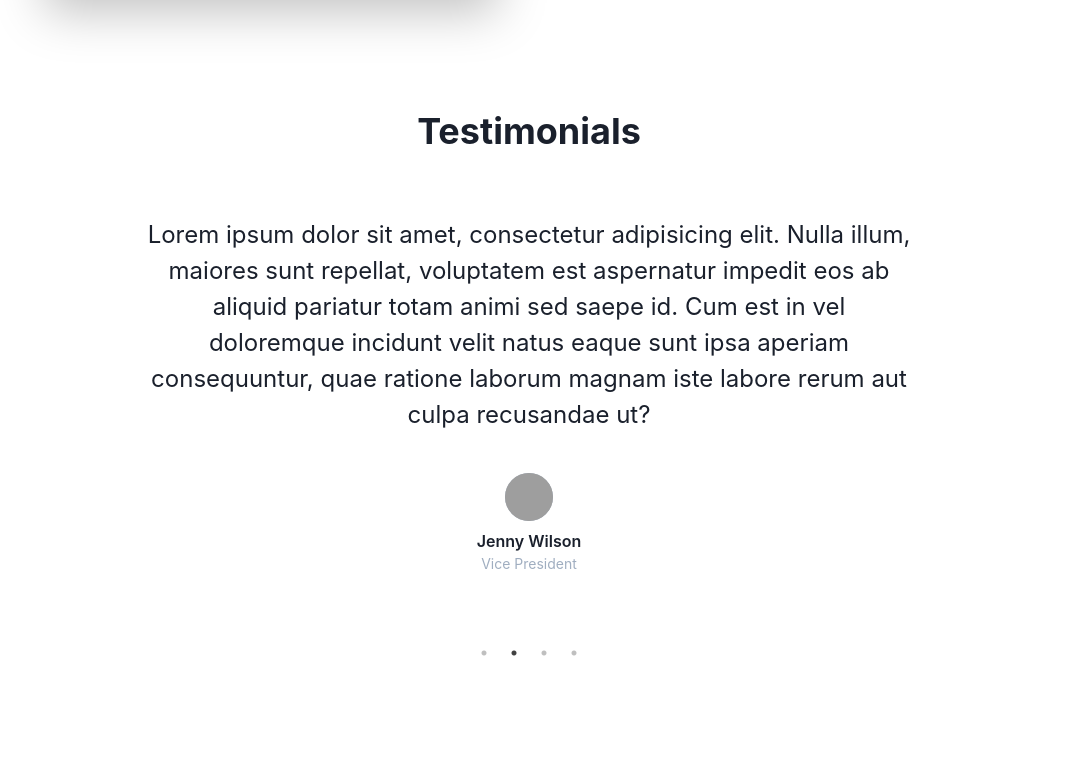
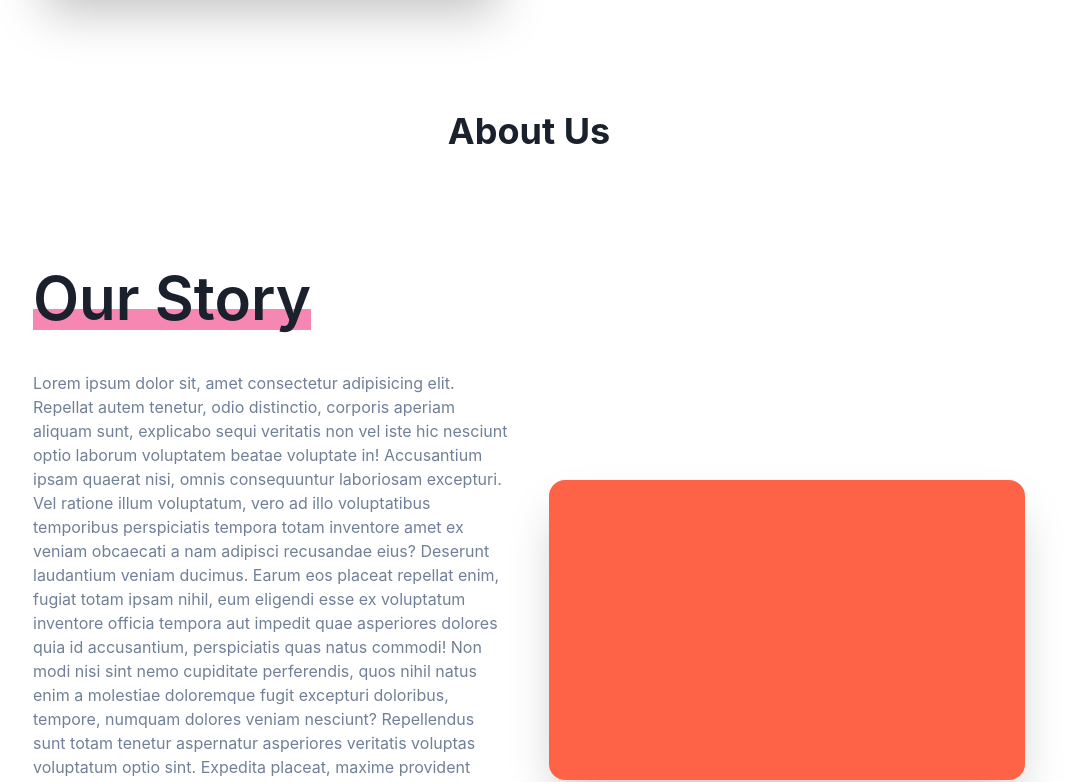
Before and after one commit to AceMouty/vercel-sbr, a Next.js app: page / in a window 1280 px wide. Shown: the part 1957-2739 px from the top of the page, without its empty margins (111-1176 px from the left). Before the commit the page ends 2620 px from the top, so only its background shows below. Built offline with nearby package versions, Linux system fonts and the light colour scheme; grey boxes are pictures that could not be loaded.

Commit message:
wip(about): started working on about section

```diff
--- /dev/null
+++ b/src/components/About/About.jsx
@@ -0,0 +1,99 @@
+const {
+  Box,
+  Center,
+  Heading,
+  Container,
+  Text,
+  Flex,
+  Spacer,
+  Stack,
+} = require("@chakra-ui/layout");
+
+function About() {
+  return (
+    <Box as={"section"} pb={{ base: 20, md: 28 }}>
+      <Center pb={{ base: 20, md: 28 }}>
+        <Heading>About Us</Heading>
+      </Center>
+      <Container maxW={"5xl"}>
+        <Stack
+          // align={"center"}
+          spacing={{ base: 8, md: 10 }}
+          // py={{ base: 20, md: 28 }}
+          direction={{ base: "column", md: "row" }}
+        >
+          <Stack flex={1} spacing={{ base: 5, md: 10 }}>
+            <Heading
+              lineHeight={1.1}
+              fontWeight={600}
+              fontSize={{ base: "3xl", sm: "4xl", lg: "6xl" }}
+            >
+              <Text
+                as={"span"}
+                position={"relative"}
+                _after={{
+                  content: "''",
+                  width: "full",
+                  height: "30%",
+                  position: "absolute",
+                  bottom: 1,
+                  left: 0,
+                  bg: "pink.300",
+                  zIndex: -1,
+                }}
+              >
+                Our Story
+              </Text>
+            </Heading>
+            <Text color={"gray.500"}>
+              Lorem ipsum dolor sit, amet consectetur adipisicing elit. Repellat
+              autem tenetur, odio distinctio, corporis aperiam aliquam sunt,
+              explicabo sequi veritatis non vel iste hic nesciunt optio laborum
+              voluptatem beatae voluptate in! Accusantium ipsam quaerat nisi,
+              omnis consequuntur laboriosam excepturi. Vel ratione illum
+              voluptatum, vero ad illo voluptatibus temporibus perspiciatis
+              tempora totam inventore amet ex veniam obcaecati a nam adipisci
+              recusandae eius? Deserunt laudantium veniam ducimus. Earum eos
+              placeat repellat enim, fugiat totam ipsam nihil, eum eligendi esse
+              ex voluptatum inventore officia tempora aut impedit quae
+              asperiores dolores quia id accusantium, perspiciatis quas natus
+              commodi! Non modi nisi sint nemo cupiditate perferendis, quos
+              nihil natus enim a molestiae doloremque fugit excepturi doloribus,
+              tempore, numquam dolores veniam nesciunt? Repellendus sunt totam
+              tenetur aspernatur asperiores veritatis voluptas voluptatum optio
+              sint. Expedita placeat, maxime provident sapiente, minima
+              architecto eius alias nesciunt repudiandae numquam exercitationem
+              illo optio aperiam ratione sit laudantium natus quia assumenda!
+              Accusamus illo maxime deleniti totam quis necessitatibus vitae
+              provident quas ea molestiae beatae libero at rem tempore dolorum
+              qui dolor distinctio, aspernatur amet molestias reiciendis
+              suscipit eum nemo! Sed error excepturi expedita repudiandae aut
+              beatae nesciunt molestias, culpa illum! Soluta nobis debitis
+              tenetur fugiat voluptas iusto officia omnis eos expedita optio?
+            </Text>
+          </Stack>
+          <Flex
+            flex={1}
+            justify={"center"}
+            align={"center"}
+            position={"relative"}
+            w={"full"}
+          >
+            <Box
+              position={"relative"}
+              height={"300px"}
+              rounded={"2xl"}
+              boxShadow={"2xl"}
+              width={"full"}
+              overflow={"hidden"}
+            >
+              <Box w={"100%"} h={"100%"} bg="tomato" />
+            </Box>
+          </Flex>
+        </Stack>
+      </Container>
+    </Box>
+  );
+}
+
+export default About;
--- /dev/null
+++ b/src/components/About/index.js
@@ -0,0 +1 @@
+export { default as About } from "./About";
--- a/src/pages/index.jsx
+++ b/src/pages/index.jsx
@@ -2,11 +2,13 @@ import { Layout } from "@components/Layout";
 import { Main } from "@components/Main";
 import { Features } from "@components/Features";
 import { Testimonials } from "@components/Testimonials";
+import { About } from "@components/About";
 export default function Home() {
   return (
     <Layout>
       <Main />
       <Features />
+      <About />
       <Testimonials />
     </Layout>
   );
```
